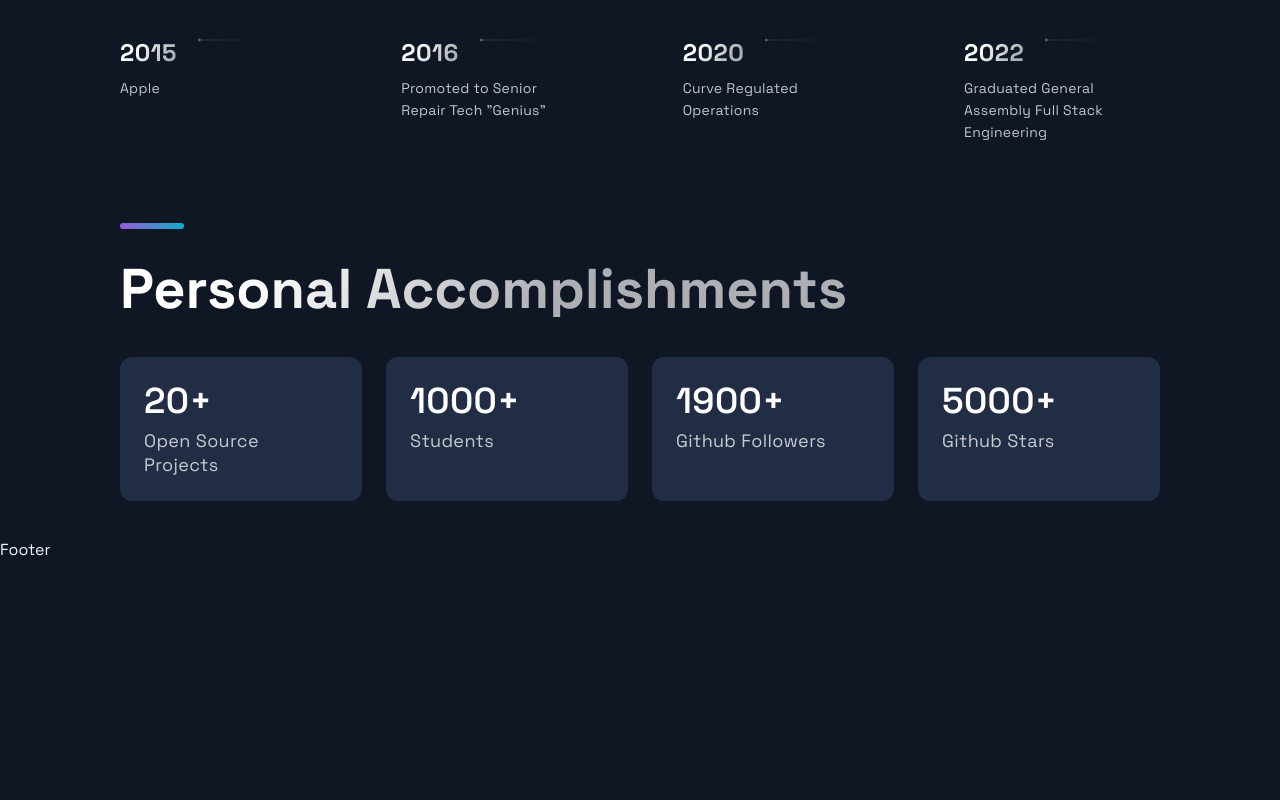
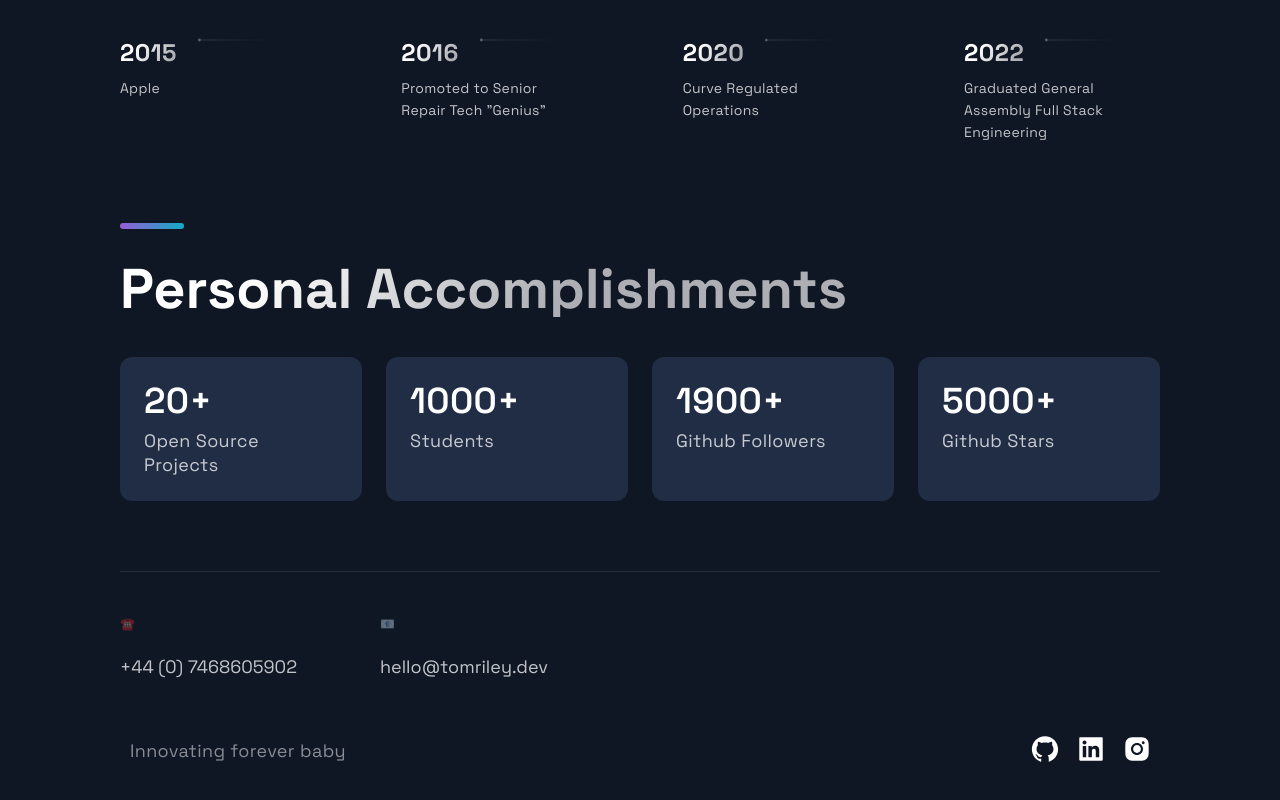
Before and after one commit to TomCRiley/portfolio, a Next.js app: page / in a window 1280 px wide. Shown: the part 3110-3910 px from the top of the page. Before the commit the page ends 3670 px from the top, so only its background shows below. Built offline with nearby package versions, Linux system fonts and the light colour scheme.

Commit message:
added footer

```diff
--- a/src/components/Footer/Footer.js
+++ b/src/components/Footer/Footer.js
@@ -2,13 +2,48 @@
 import { AiFillGithub, AiFillInstagram, AiFillLinkedin } from 'react-icons/ai';
 
 import { SocialIcons } from '../Header/HeaderStyles';
-import { CompanyContainer, FooterWrapper, LinkColumn, LinkItem, LinkList, LinkTitle, Slogan, SocialContainer, SocialIconsContainer } from './FooterStyles';
+import {
+  CompanyContainer,
+  FooterWrapper,
+  LinkColumn,
+  LinkItem,
+  LinkList,
+  LinkTitle,
+  Slogan,
+  SocialContainer,
+  SocialIconsContainer,
+} from './FooterStyles';
 
 const Footer = () => {
   return (
-    <div>
-      Footer
-    </div>
+    <FooterWrapper>
+      <LinkList>
+        <LinkColumn>
+          <LinkTitle>☎️</LinkTitle>
+          <LinkItem href='tel:+44(0)7468605902'>+44 (0) 7468605902</LinkItem>
+        </LinkColumn>
+        <LinkColumn>
+          <LinkTitle>📧</LinkTitle>
+          <LinkItem href='mailto:hello@tomriley.dev'>
+            hello@tomriley.dev
+          </LinkItem>
+        </LinkColumn>
+      </LinkList>
+      <SocialIconsContainer>
+        <CompanyContainer>
+          <Slogan>Innovating forever baby</Slogan>
+        </CompanyContainer>
+        <SocialIcons href='https://github.com/TomCRiley'>
+          <AiFillGithub size='3rem' />
+        </SocialIcons>
+        <SocialIcons href='https://github.com/TomCRiley'>
+          <AiFillLinkedin size='3rem' />
+        </SocialIcons>
+        <SocialIcons href='https://github.com/TomCRiley'>
+          <AiFillInstagram size='3rem' />
+        </SocialIcons>
+      </SocialIconsContainer>
+    </FooterWrapper>
   );
 };
 
```
